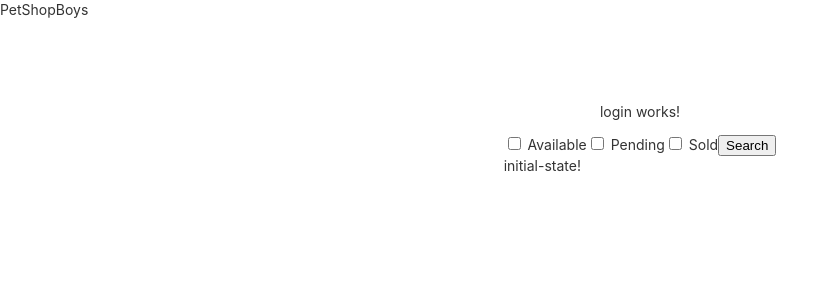
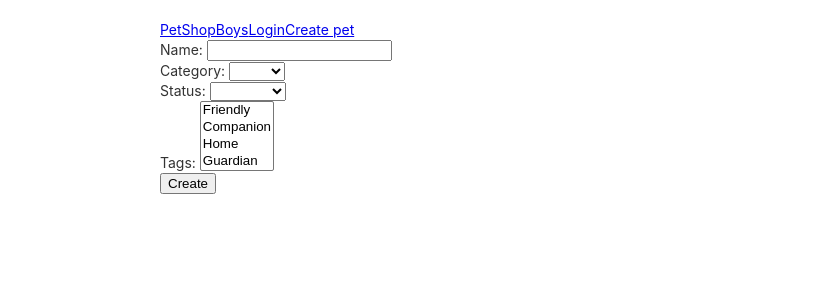
Before and after one commit to adrianminissale/petshopboys, an Angular app: page /create in a window 1280 px wide. Before the commit this address led to /. Shown: the top 300 px of the page, without its empty margins (0-838 px from the left). Built offline with nearby package versions, Linux system fonts and the light colour scheme.

Commit message:
add Create view

```diff
--- a/src/app/app-routing.module.ts
+++ b/src/app/app-routing.module.ts
@@ -1,7 +1,12 @@
 import { NgModule } from '@angular/core';
 import { RouterModule, Routes } from '@angular/router';
+import { CreateComponent } from './components/create/create.component';
+import { SearchComponent } from './components/search/search.component';
 
-const routes: Routes = [];
+const routes: Routes = [
+  { path: '', component: SearchComponent },
+  { path: 'create', component: CreateComponent }
+];
 
 @NgModule({
   imports: [RouterModule.forRoot(routes)],
--- a/src/app/app.component.html
+++ b/src/app/app.component.html
@@ -10,22 +10,20 @@
 
   .content {
     display: flex;
-    margin: 82px auto 32px;
+    margin: 20px auto;
     padding: 0 16px;
     max-width: 960px;
     flex-direction: column;
-    align-items: center;
   }
 </style>
 
-<!-- Toolbar -->
-<div role="banner">
-  <span>{{ title }}</span>
+<div class="content" role="main">
+
+  <div role="banner">
+    <a [routerLink]="['/']">{{ title }}</a>
+    <a [routerLink]="['/login']">Login</a>
+    <a [routerLink]="['/create']">Create pet</a>
+  </div>
+
+  <router-outlet></router-outlet>
 </div>
-
-<div class="content" role="main">
-  <app-login></app-login>
-  <app-search></app-search>
-</div>
-
-<router-outlet></router-outlet>
--- a/src/app/app.module.ts
+++ b/src/app/app.module.ts
@@ -12,6 +12,7 @@ import { InitialStateComponent } from './components/initial-state/initial-state.
 import { EmptyStateComponent } from './components/empty-state/empty-state.component';
 import { SearchComponent } from './components/search/search.component';
 import { ResultsComponent, DetailModal } from './components/results/results.component';
+import { CreateComponent } from './components/create/create.component';
 
 @NgModule({
   declarations: [
@@ -21,7 +22,8 @@ import { ResultsComponent, DetailModal } from './components/results/results.comp
     EmptyStateComponent,
     SearchComponent,
     ResultsComponent,
-    DetailModal
+    DetailModal,
+    CreateComponent
   ],
   imports: [
     BrowserModule,
--- /dev/null
+++ b/src/app/components/create/create.component.html
@@ -0,0 +1,41 @@
+<form [formGroup]="createForm" (ngSubmit)="onSubmit()">
+  <label>
+    Name:
+    <input type="text" formControlName="name" required>
+  </label>
+  <br>
+
+  <label>
+    Category:
+    <select formControlName="category" required>
+      <option value="dog">Dog</option>
+      <option value="cat">Cat</option>
+      <option value="bird">Bird</option>
+      <option value="other">Other</option>
+    </select>
+  </label>
+  <br>
+
+  <label>
+    Status:
+    <select formControlName="status" required>
+      <option value="available">Available</option>
+      <option value="pending">Pending</option>
+      <option value="sold">Sold</option>
+    </select>
+  </label>
+  <br>
+
+  <label>
+    Tags:
+    <select formControlName="tags" multiple required>
+      <option value="friendly">Friendly</option>
+      <option value="companion">Companion</option>
+      <option value="home">Home</option>
+      <option value="guardian">Guardian</option>
+    </select>
+  </label>
+  <br>
+
+  <button class="button" type="submit">Create</button>
+</form>
--- /dev/null
+++ b/src/app/components/create/create.component.ts
@@ -0,0 +1,34 @@
+import { Component, OnInit } from '@angular/core';
+import { FormBuilder } from '@angular/forms';
+
+import { CreateService } from './create.service';
+
+@Component({
+  selector: 'app-create',
+  templateUrl: './create.component.html',
+  styleUrls: ['./create.component.scss']
+})
+export class CreateComponent implements OnInit {
+
+  createForm = this.formBuilder.group({
+    name: '',
+    category: '',
+    status: '',
+    tags: []
+  });
+
+  constructor(
+    private createService: CreateService,
+    private formBuilder: FormBuilder,
+  ) { }
+
+  ngOnInit(): void {}
+
+  onSubmit(): void {
+    let pet :any = this.createForm.value;
+
+    this.createService.createPet(pet).subscribe((data :any)=>{
+      console.log(data);
+    });
+  }
+}
--- /dev/null
+++ b/src/app/components/create/create.service.ts
@@ -0,0 +1,32 @@
+import { Injectable } from '@angular/core';
+import { HttpClient } from '@angular/common/http';
+
+@Injectable({
+  providedIn: 'root'
+})
+export class CreateService {
+
+  constructor(private httpClient: HttpClient) { }
+
+  public createPet(pet :any){
+
+    const tags = pet.tags.map((tag :string, index :number) => {
+      return {id: index, name: tag}
+    })
+
+    const body = {
+      id: Date.now(),
+      category: {
+        id: 0,
+        name: pet.category
+      },
+      name: pet.name,
+      tags: tags,
+      status: pet.status
+    }
+
+    console.log(pet);
+
+    return this.httpClient.post(`https://petstore.swagger.io/v2/pet`, body);
+  }
+}
--- a/src/app/components/search/search.component.html
+++ b/src/app/components/search/search.component.html
@@ -1,13 +1,13 @@
-<form [formGroup]="checkoutForm" (ngSubmit)="onSubmit()">
-  <input type="checkbox" id="available" formControlName="available" value="available">
-  <label for="available"> Available</label>
-
-  <input type="checkbox" id="pending" formControlName="pending" value="pending">
-  <label for="pending"> Pending</label>
-
-  <input type="checkbox" id="sold" formControlName="sold" value="sold">
-  <label for="sold"> Sold</label>
-
+<form [formGroup]="searchForm" (ngSubmit)="onSubmit()">
+  <label>
+    <input type="checkbox" formControlName="available" value="available"> Available
+  </label>
+  <label>
+    <input type="checkbox" formControlName="pending" value="pending"> Pending
+  </label>
+  <label>
+    <input type="checkbox" formControlName="sold" value="sold"> Sold
+  </label>
   <button class="button" type="submit">Search</button>
 </form>
 
--- a/src/app/components/search/search.component.ts
+++ b/src/app/components/search/search.component.ts
@@ -14,7 +14,7 @@ export class SearchComponent implements OnInit {
   public petsLength :number = 0;
   public firstSearch :boolean = false;
 
-  checkoutForm = this.formBuilder.group({
+  searchForm = this.formBuilder.group({
     available: false,
     pending: false,
     sold: false
@@ -28,7 +28,7 @@ export class SearchComponent implements OnInit {
   ngOnInit(): void {}
 
   onSubmit(): void {
-    let status :any = this.checkoutForm.value;
+    let status :any = this.searchForm.value;
 
     // remove false values
     Object.keys(status).forEach(key => {
```
Also changed, not shown: package.json (line endings or trailing spaces), src/app/components/create/create.component.scss (added), 2 other files (tests, documents, lock files or other folders).
